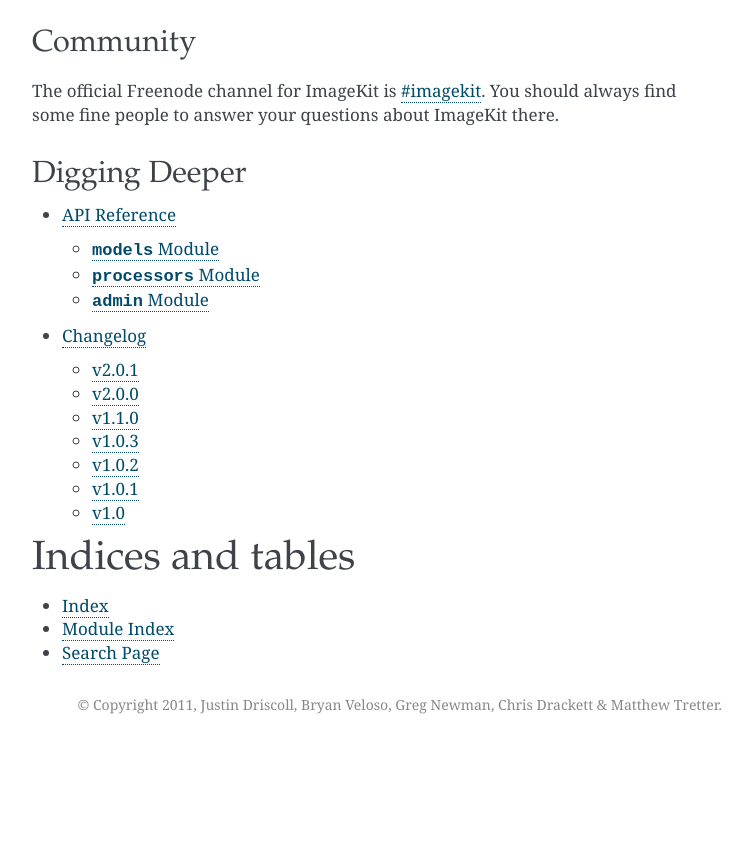
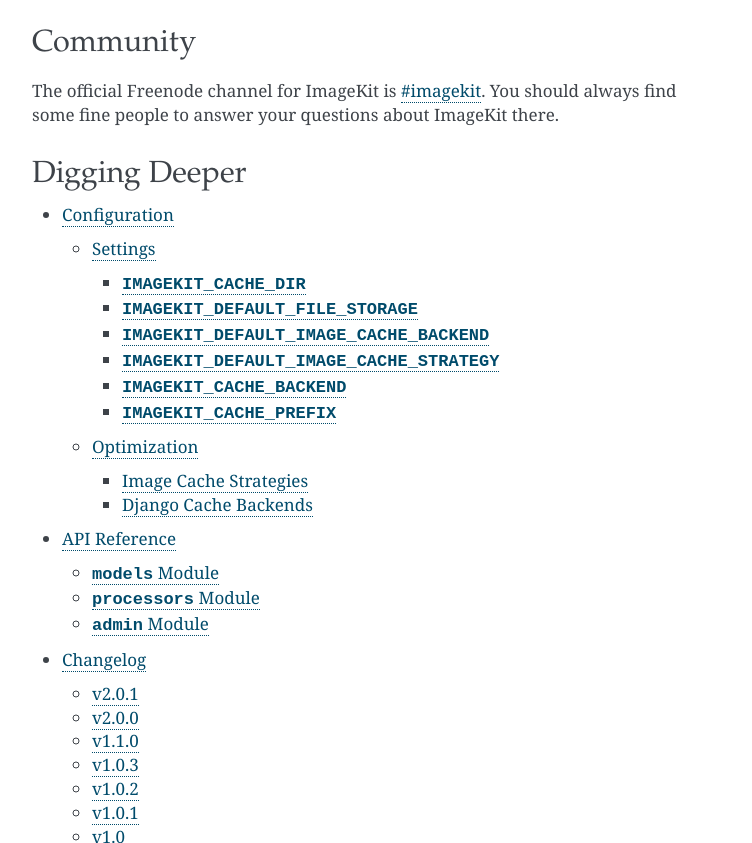
Before and after one commit to matthewwithanm/django-imagekit, a Sphinx documentation site: the page built from docs/index.rst, in a window 1280 px wide and 900 px high, scrolled down 5999 px, cut to the strip 57-900 px from the top of the window. Shown: the whole strip, without its empty margins (388-1140 px from the left). Built offline with Sphinx 7.4.7, drawn with Linux system fonts in a browser that asks for light colours; before the commit the page ends 6800 px from its top, so only the background shows below that; part of the change alters nothing that is shown; some of the changed text lies outside the part shown.

Commit message:
Add docs page about configuration & optimization

```diff
--- /dev/null
+++ b/docs/configuration.rst
@@ -0,0 +1,137 @@
+.. _settings:
+
+Configuration
+=============
+
+
+Settings
+--------
+
+.. currentmodule:: django.conf.settings
+
+
+.. attribute:: IMAGEKIT_CACHE_DIR
+
+    :default: ``'CACHE/images'``
+
+    The directory to which image files will be cached.
+
+
+.. attribute:: IMAGEKIT_DEFAULT_FILE_STORAGE
+
+    :default: ``None``
+
+    The qualified class name of a Django storage backend to use to save the
+    cached images. If no value is provided for ``IMAGEKIT_DEFAULT_FILE_STORAGE``,
+    and none is specified by the spec definition, the storage of the source file
+    will be used.
+
+
+.. attribute:: IMAGEKIT_DEFAULT_IMAGE_CACHE_BACKEND
+
+    :default: ``'imagekit.imagecache.backends.Simple'``
+
+    Specifies the class that will be used to validate cached image files.
+
+
+.. attribute:: IMAGEKIT_DEFAULT_IMAGE_CACHE_STRATEGY
+
+    :default: ``'imagekit.imagecache.strategies.JustInTime'``
+
+    The class responsible for specifying how and when cache files are
+    generated.
+
+
+.. attribute:: IMAGEKIT_CACHE_BACKEND
+
+    :default: If ``DEBUG`` is ``True``, ``'django.core.cache.backends.dummy.DummyCache'``.
+    Otherwise, ``'default'``.
+
+    The Django cache backend to be used to store information like the state of
+    cached images (i.e. validated or not).
+
+
+.. attribute:: IMAGEKIT_CACHE_PREFIX
+
+    :default: ``'imagekit:'``
+
+    A cache prefix to be used when values are stored in ``IMAGEKIT_CACHE_BACKEND``
+
+
+Optimization
+------------
+
+Not surprisingly, the trick to getting the most out of ImageKit is to reduce the
+number of I/O operations. This can be especially important if your source files
+aren't stored on the same server as the application.
+
+
+Image Cache Strategies
+^^^^^^^^^^^^^^^^^^^^^^
+
+An important way of reducing the number of I/O operations that ImageKit makes is
+by controlling when cached images are validated. This is done through "image
+cache strategies"—objects that associate signals dispatched on the source file
+with file actions. The default image cache strategy is
+``'imagekit.imagecache.strategies.JustInTime'``; it looks like this:
+
+.. code-block:: python
+
+    class JustInTime(object):
+        def before_access(self, file):
+            validate_now(file)
+
+When this strategy is used, the cache file is validated only immediately before
+it's required—for example, when you access its url, path, or contents. This
+strategy is exceedingly safe: by guaranteeing the presence of the file before
+accessing it, you run no risk of it not being there. However, this strategy can
+also be costly: verifying the existence of the cache file every time you access
+it can be slow—particularly if the file is on another server. For this reason,
+ImageKit provides another strategy: ``imagekit.imagecache.strategies.Optimistic``.
+Unlike the just-in-time strategy, it does not validate the cache file when it's
+accessed, but rather only when the soure file is created or changed. Later, when
+the cache file is accessed, it is presumed to still be present.
+
+If neither of these strategies suits your application, you can create your own
+strategy class. For example, you may wish to validate the file immediately when
+it's accessed, but schedule validation using Celery when the source file is
+saved or changed:
+
+.. code-block:: python
+
+    from imagekit.imagecache.actions import validate_now, deferred_validate
+
+    class CustomImageCacheStrategy(object):
+
+        def before_access(self, file):
+            validate_now(file)
+
+        def on_source_created(self, file):
+            deferred_validate(file)
+
+        def on_source_changed(self, file):
+            deferred_validate(file)
+
+To use this cache strategy, you need only set the ``IMAGEKIT_DEFAULT_IMAGE_CACHE_STRATEGY``
+setting, or set the ``image_cache_strategy`` attribute of your image spec.
+
+
+Django Cache Backends
+^^^^^^^^^^^^^^^^^^^^^
+
+In the "Image Cache Strategies" section above, we said that the just-in-time
+strategy verifies the existence of the cache file every time you access
+it, however, that's not exactly true. Cache files are actually validated using
+image cache backends, and the default (``imagekit.imagecache.backends.Simple``)
+memoizes the cache state (valid or invalid) using Django's cache framework. By
+default, ImageKit will use a dummy cache backend when your project is in debug
+mode (``DEBUG = True``), and the "default" cache (from your ``CACHES`` setting)
+when ``DEBUG`` is ``False``. Since other parts of your project may have
+different cacheing needs, though, ImageKit has an ``IMAGEKIT_CACHE_BACKEND``
+setting, which allows you to specify a different cache.
+
+In most cases, you won't be deleting you cached files once they're created, so
+using a cache with a large timeout is a great way to optimize your site. Using
+a cache that never expires would essentially negate the cost of the just-in-time
+strategy, giving you the benefit of generating images on demand without the cost
+of unnecessary future filesystem checks.
--- a/docs/index.rst
+++ b/docs/index.rst
@@ -31,6 +31,7 @@ Digging Deeper
 
 .. toctree::
 
+    configuration
     apireference
     changelog
 
```
